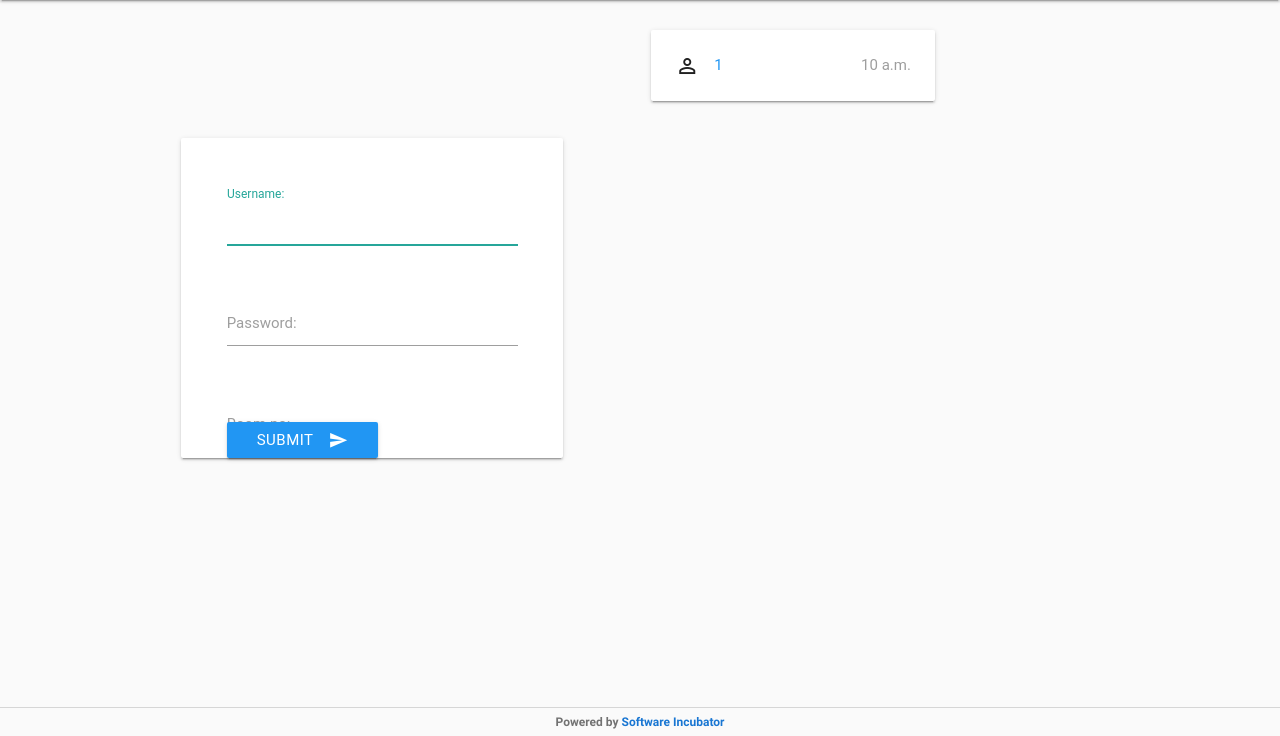
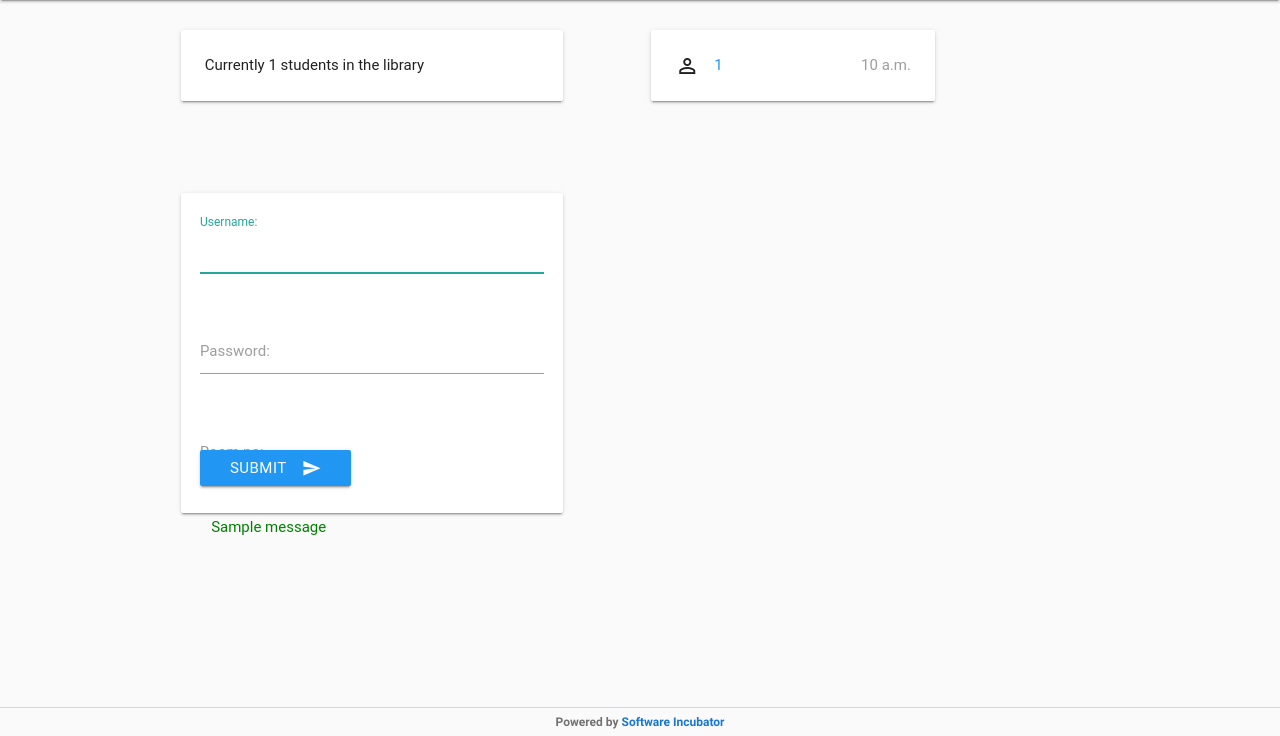
Before and after one commit to utkbansal/Library-Attendance, a Django app: template attendance/templates/add-attendance.html in a window 1280 px wide. Shown: the part 64-800 px from the top of the page. Run offline with Django 3.2, Linux system fonts and the light colour scheme; tables that the repository leaves empty hold one stand-in row (values such as "Sample post"); the template is opened without the code that fills it: values that come from a table or form of the project are taken from there, most other values are stand-ins (such as "Sample title", 1, 10 or a date in 2020); one stand-in notice (Sample message) is shown; some libraries are stand-ins or nearby versions; some web fonts are replaced.

Commit message:
Implements autofocus and color scheme
* adds styling
* adds total count

```diff
--- a/attendance/static/css/add-attendance.css
+++ b/attendance/static/css/add-attendance.css
@@ -4,6 +4,22 @@
     height: 40%;
     /*margin-right: 5%;*/
     /*margin-top: 200px;!important;*/
+}
+
+#staggered-test>li{
+    opacity: 0;
+}
+
+.success{
+    color: green;
+}
+
+.info{
+    color:red;
+}
+
+.entry{
+    margin-top: 2.5%;
 }
 
 .student-numbers {
--- a/attendance/templates/add-attendance.html
+++ b/attendance/templates/add-attendance.html
@@ -6,9 +6,33 @@
 {% endblock %}
 
 
+{% block js %}
+    <script>
+        $(document).ready(function () {
+
+
+            {#            $('#id_student_number').addClass("active");#}
+            Materialize.showStaggeredList('#staggered-test');
+            {#            $('#id_student_number').click();#}
+                        $('#id_student_number').focus();
+        });
+    </script>
+
+{% endblock %}
+
 {% block content %}
+
+
     <div class="row">
-        <div class="col m5 card-panel hoverable" id="attendance-form-div">
+        <div class="col m5 entry">
+            <div class="row">
+                <div class="card-panel hoverable">
+                    Currently {{ num_students }} students in the library
+                </div>
+
+            </div>
+            <div class="row">
+                <div class="col m12 card-panel hoverable" id="attendance-form-div">
                     <form method="post" id="attendance-form">
                         {% csrf_token %}
                         {% for field in form %}
@@ -24,12 +48,27 @@
                             <i class="material-icons right">send</i>
                         </button>
                     </form>
+                    <div class="col m12">
+                        {% if messages %}
+                            <ul class="messages" id="staggered-test">
+                                {% for message in messages %}
+                                    <div>
+                                        <li{% if message.tags %}
+                                            class="{{ message.tags }}"{% endif %}>{{ message }}</li>
                                     </div>
+                                {% endfor %}
+                            </ul>
+                        {% endif %}
+                    </div>
+                </div>
+            </div>
+        </div>
+
 
         <div class="col m4 offset-m1 student-numbers">
 
 
-            {% for student in students reversed  %}
+            {% for student in students reversed %}
                 <div class="card-panel hoverable">
                     <i class="material-icons left">perm_identity</i>
                     <span class="blue-text">{{ student.student_number }} </span>
```
Also changed, not shown: attendance/views.py (+6 -2 lines). Lines whose indentation alone changed are shown as unchanged.
